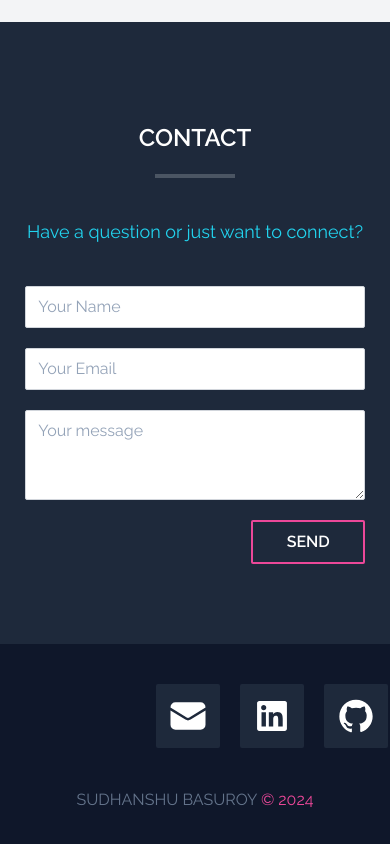
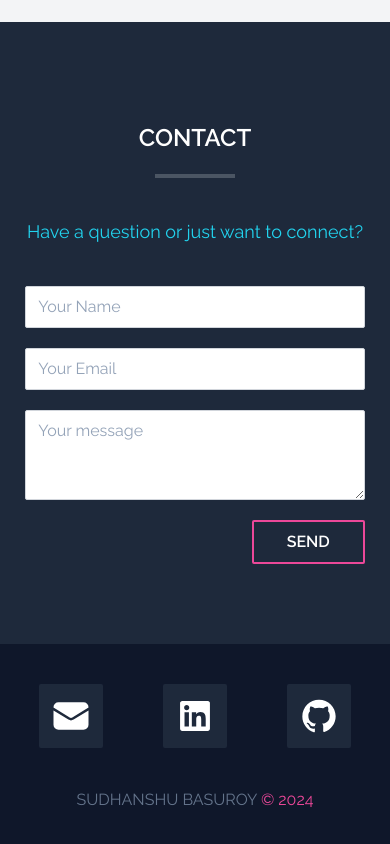
Before and after one commit to parading-purple-drumhead/Portfolio, a React (Vite) app: page / in a window 390 px wide. Shown: the part 3116-3960 px from the top of the page. Built offline with nearby package versions, Linux system fonts and the light colour scheme.

Commit message:
Social icons responsive

```diff
--- a/src/sections/Footer.tsx
+++ b/src/sections/Footer.tsx
@@ -1,7 +1,7 @@
 const Footer = () => {
   return (
     <div className="footer">
-      <div className="social-icons mx-auto mb-10 flex w-1/5 justify-between gap-5">
+      <div className="social-icons mx-auto mb-10 flex w-4/5 justify-between gap-5 sm:w-3/5 md:w-2/5 lg:w-1/5">
         {/* Email */}
         <a href="mailto:sudhanshubroy@gmail.com" className="social-icon">
           <svg
```
